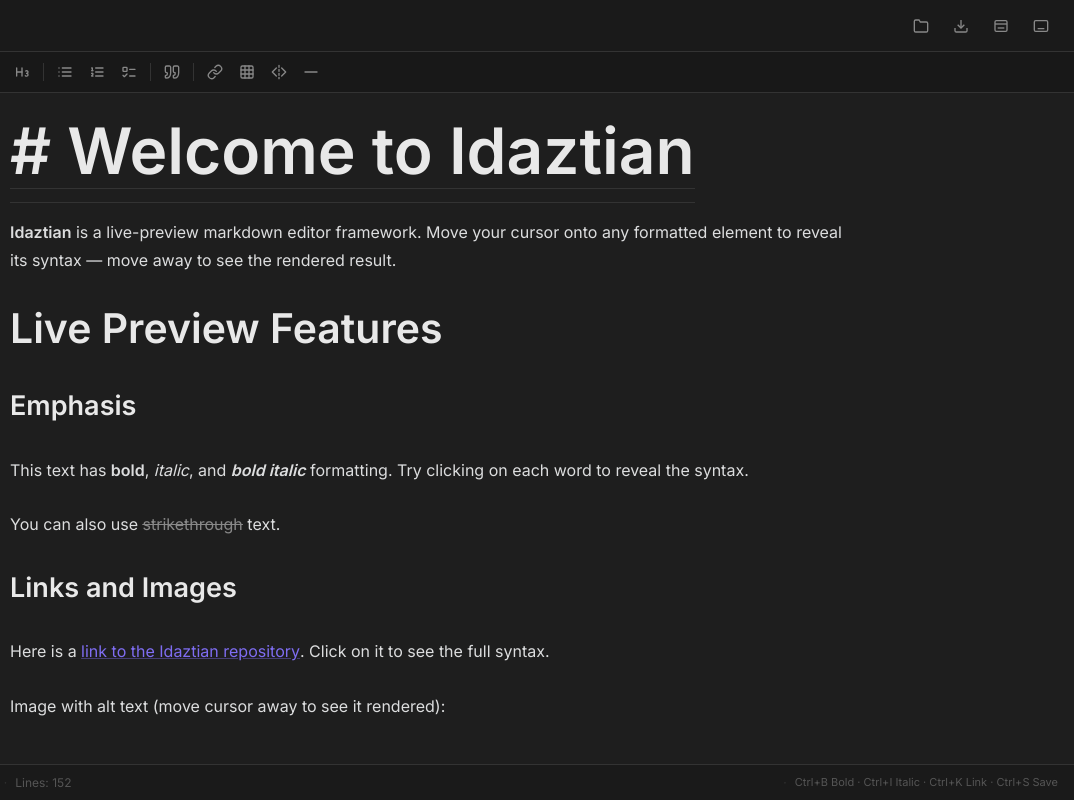
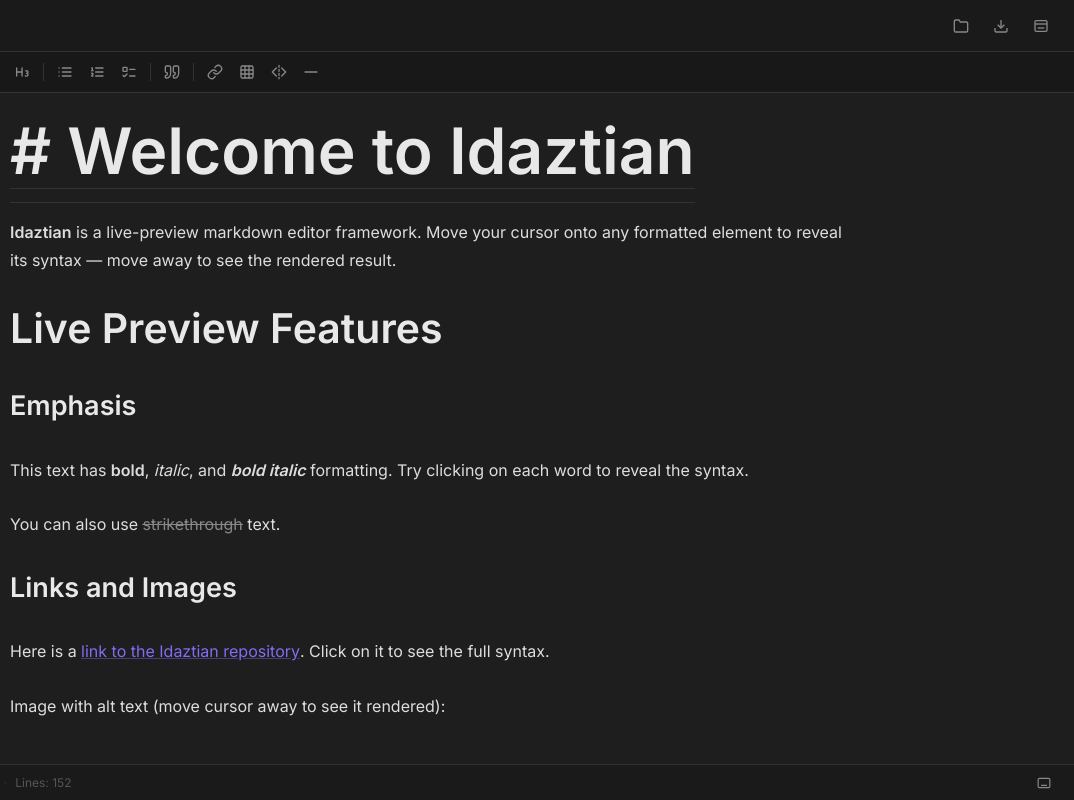
Before and after one commit to xezpeleta/Idaztian, a website built with Vite: page idatz/index.html in a window 1280 px wide. Shown: the full height of the page, 206-1280 px from the left. Built offline with nearby package versions, Linux system fonts and the light colour scheme.

Commit message:
Keyboard shortcut on bottom

```diff
--- a/idatz/index.html
+++ b/idatz/index.html
@@ -42,13 +42,6 @@
           <line x1="7" y1="15" x2="17" y2="15" />
         </svg>
       </button>
-      <button id="btn-shortcuts" class="btn btn-ghost" title="Keyboard shortcuts" aria-label="Show keyboard shortcuts">
-        <svg width="16" height="16" viewBox="0 0 24 24" fill="none" stroke="currentColor" stroke-width="2"
-          aria-hidden="true">
-          <rect x="2" y="4" width="20" height="16" rx="2" />
-          <path d="M6 8h.01M10 8h.01M14 8h.01M18 8h.01M8 12h.01M12 12h.01M16 12h.01M7 16h10" />
-        </svg>
-      </button>
     </div>
   </header>
 
@@ -62,8 +55,14 @@
     <span id="stat-chars">Characters: 0</span>
     <span class="stat-sep">·</span>
     <span id="stat-lines">Lines: 0</span>
-    <span class="stat-sep stat-right-sep">·</span>
-    <span class="stat-hint">Ctrl+B Bold · Ctrl+I Italic · Ctrl+K Link · Ctrl+S Save</span>
+    <button id="btn-shortcuts" class="btn btn-ghost btn-shortcuts-footer" title="Keyboard shortcuts"
+      aria-label="Show keyboard shortcuts">
+      <svg width="14" height="14" viewBox="0 0 24 24" fill="none" stroke="currentColor" stroke-width="2"
+        aria-hidden="true">
+        <rect x="2" y="4" width="20" height="16" rx="2" />
+        <path d="M6 8h.01M10 8h.01M14 8h.01M18 8h.01M8 12h.01M12 12h.01M16 12h.01M7 16h10" />
+      </svg>
+    </button>
   </footer>
 
   <!-- Shortcuts modal -->
--- a/idatz/src/style.css
+++ b/idatz/src/style.css
@@ -193,6 +193,13 @@ body {
   font-size: 11px;
 }
 
+.btn-shortcuts-footer {
+  margin-left: auto;
+  padding: 4px 6px;
+  min-height: 24px;
+  min-width: 24px;
+}
+
 /* ── Modal ───────────────────────────────────────────────────────────────── */
 
 .modal {
```
